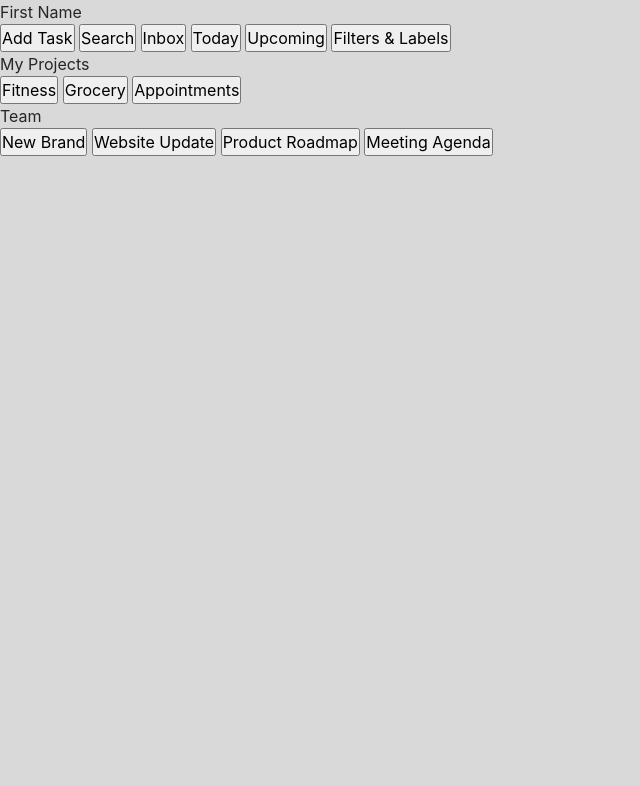
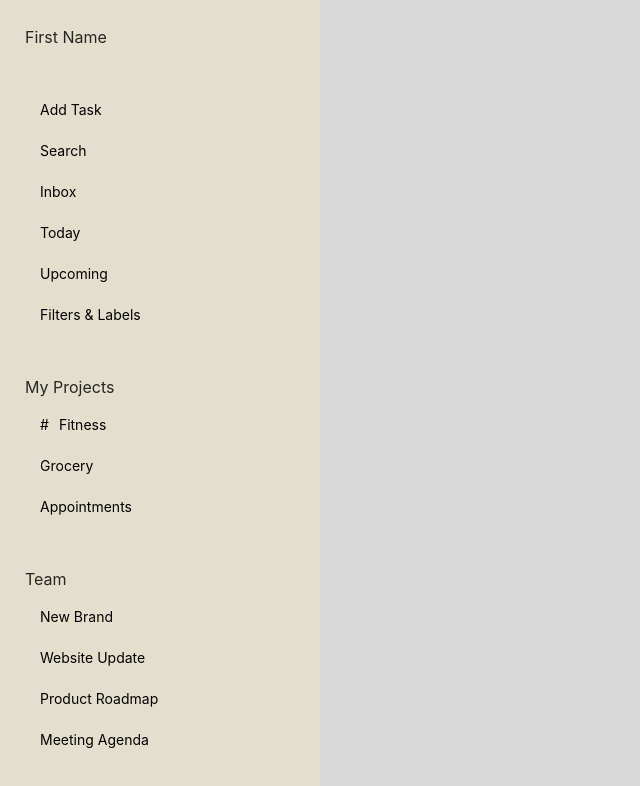
Before and after one commit to tjjames230/to-do-list, a website built with webpack: page src/index.html in a window 1280 px wide. Shown: the whole page, without its empty margins (0-640 px from the left). Built offline with nearby package versions, Linux system fonts and the light colour scheme.

Commit message:
updated initial style for aside

```diff
--- a/src/index.html
+++ b/src/index.html
@@ -18,7 +18,10 @@
       </div>
       <div class="aside-flex">
         <h4>My Projects</h4>
-        <button>Fitness</button>
+        <button>
+          <h4>#</h4>
+          Fitness
+        </button>
         <button>Grocery</button>
         <button>Appointments</button>
       </div>
--- /dev/null
+++ b/src/scss/components/_aside.scss
@@ -0,0 +1,34 @@
+@use "../utilities/" as *;
+@use "../globals/" as *;
+
+aside {
+  width: 25%;
+  padding: rem(25);
+  display: flex;
+  flex-direction: column;
+  gap: rem(45);
+  background-color: $clr-tertiary;
+  min-height: 100vh;
+
+  .aside-flex {
+    display: flex;
+    flex-direction: column;
+    gap: rem(10);
+  }
+
+  button {
+    font-size: rem(14);
+    border: none;
+    padding: rem(5);
+    background: none;
+    border-radius: rem(10);
+    display: flex;
+    gap: 10px;
+    padding-left: 15px;
+  }
+
+  button:hover {
+    background-color: $clr-primary;
+    cursor: pointer;
+  }
+}
--- a/src/scss/components/_example.scss
+++ /dev/null
@@ -1,3 +0,0 @@
-.hello {
-  color: red;
-}
--- a/src/scss/components/index.scss
+++ b/src/scss/components/index.scss
@@ -1 +1 @@
-@forward "example";
+@forward "aside";
--- a/src/scss/globals/_colors.scss
+++ b/src/scss/globals/_colors.scss
@@ -1,7 +1,7 @@
 // Primary Colors
-$clr-primary: hsl(214, 100%, 50%);
+$clr-primary: hsl(11, 55%, 72%);
 $clr-secondary: hsl(51, 100%, 53%);
-$clr-tertiary: hsl(198, 100%, 78%);
+$clr-tertiary: hsl(44, 30%, 85%);
 
 // Neutral Colors
 $clr-white: hsl(0, 0%, 100%);
```
Also changed, not shown: dist/index.html, dist/main.bundle.js.
